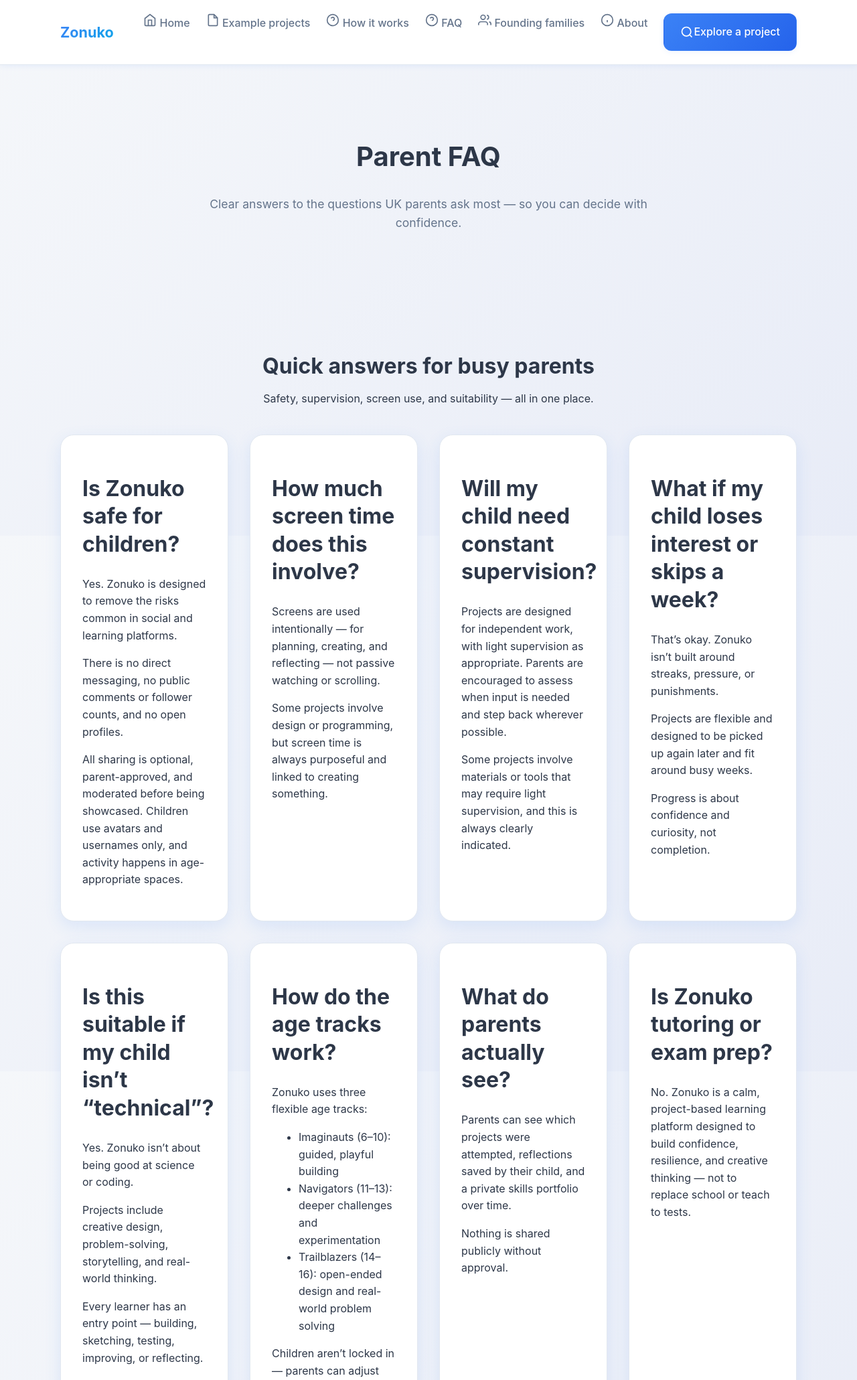
After one commit to StaceyRb89/zonukoapp, a Django app: page /faq/ in a window 1280 px wide. The commit adds this page. Shown: the top 2061 px of the page at 67% size. Run offline with Django 5.2, Linux system fonts and the light colour scheme.

Commit message:
Add parent FAQ page

```diff
--- /dev/null
+++ b/apps/core/templates/core/faq.html
@@ -0,0 +1,95 @@
+{% extends 'base.html' %}
+
+{% block title %}Parent FAQ | Zonuko{% endblock %}
+
+{% block content %}
+<section class="hero">
+    <div class="container">
+        <div class="section-heading">
+            <h1>Parent FAQ</h1>
+            <p class="lead">Clear answers to the questions UK parents ask most — so you can decide with confidence.</p>
+        </div>
+    </div>
+</section>
+
+<section class="section">
+    <div class="container">
+        <div class="section-heading">
+            <h2>Quick answers for busy parents</h2>
+            <p>Safety, supervision, screen use, and suitability — all in one place.</p>
+        </div>
+        <div class="card-grid">
+            <article class="card">
+                <h2>Is Zonuko safe for children?</h2>
+                <p>Yes. Zonuko is designed to remove the risks common in social and learning platforms.</p>
+                <p>There is no direct messaging, no public comments or follower counts, and no open profiles.</p>
+                <p>All sharing is optional, parent-approved, and moderated before being showcased. Children use avatars and usernames only, and activity happens in age-appropriate spaces.</p>
+            </article>
+            <article class="card">
+                <h2>How much screen time does this involve?</h2>
+                <p>Screens are used intentionally — for planning, creating, and reflecting — not passive watching or scrolling.</p>
+                <p>Some projects involve design or programming, but screen time is always purposeful and linked to creating something.</p>
+            </article>
+            <article class="card">
+                <h2>Will my child need constant supervision?</h2>
+                <p>Projects are designed for independent work, with light supervision as appropriate. Parents are encouraged to assess when input is needed and step back wherever possible.</p>
+                <p>Some projects involve materials or tools that may require light supervision, and this is always clearly indicated.</p>
+            </article>
+            <article class="card">
+                <h2>What if my child loses interest or skips a week?</h2>
+                <p>That’s okay. Zonuko isn’t built around streaks, pressure, or punishments.</p>
+                <p>Projects are flexible and designed to be picked up again later and fit around busy weeks.</p>
+                <p>Progress is about confidence and curiosity, not completion.</p>
+            </article>
+            <article class="card">
+                <h2>Is this suitable if my child isn’t “technical”?</h2>
+                <p>Yes. Zonuko isn’t about being good at science or coding.</p>
+                <p>Projects include creative design, problem-solving, storytelling, and real-world thinking.</p>
+                <p>Every learner has an entry point — building, sketching, testing, improving, or reflecting.</p>
+            </article>
+            <article class="card">
+                <h2>How do the age tracks work?</h2>
+                <p>Zonuko uses three flexible age tracks:</p>
+                <ul>
+                    <li>Imaginauts (6–10): guided, playful building</li>
+                    <li>Navigators (11–13): deeper challenges and experimentation</li>
+                    <li>Trailblazers (14–16): open-ended design and real-world problem solving</li>
+                </ul>
+                <p>Children aren’t locked in — parents can adjust tracks based on confidence and interest.</p>
+            </article>
+            <article class="card">
+                <h2>What do parents actually see?</h2>
+                <p>Parents can see which projects were attempted, reflections saved by their child, and a private skills portfolio over time.</p>
+                <p>Nothing is shared publicly without approval.</p>
+            </article>
+            <article class="card">
+                <h2>Is Zonuko tutoring or exam prep?</h2>
+                <p>No. Zonuko is a calm, project-based learning platform designed to build confidence, resilience, and creative thinking — not to replace school or teach to tests.</p>
+            </article>
+            <article class="card">
+                <h2>Why should I join as a founding family?</h2>
+                <p>Founding families get early access before public launch, help shape what Zonuko becomes, and can lock in a lower founding price while their membership remains active.</p>
+                <p>There’s no obligation — just a chance to be part of building something thoughtful from the start.</p>
+            </article>
+            <article class="card">
+                <h2>What happens after I sign up?</h2>
+                <p>You’ll receive a launch email when Zonuko opens, clear instructions to get started, and the option to give feedback as a founding family.</p>
+                <p>No spam. No pressure.</p>
+            </article>
+        </div>
+    </div>
+</section>
+
+<section class="section">
+    <div class="container">
+        <div class="section-heading">
+            <h2>Ready to join the founding families?</h2>
+            <p>Get early access and help shape what Zonuko becomes from the very start.</p>
+        </div>
+        <div class="hero-actions">
+            <a class="button primary" href="{% url 'founding:founding' %}">Join the founding families</a>
+            <a class="button" href="{% url 'core:home' %}">Back to Home</a>
+        </div>
+    </div>
+</section>
+{% endblock %}
--- a/apps/core/urls.py
+++ b/apps/core/urls.py
@@ -9,4 +9,5 @@ urlpatterns = [
     path("about/", views.about, name="about"),
     path("example-projects/", views.example_projects, name="example_projects"),
     path("how-it-works/", views.how_it_works, name="how_it_works"),
+    path("faq/", views.FaqView.as_view(), name="faq"),
 ]
--- a/apps/core/views.py
+++ b/apps/core/views.py
@@ -1,4 +1,5 @@
 from django.shortcuts import render
+from django.views.generic import TemplateView
 
 
 def home(request):
@@ -15,3 +16,7 @@ def how_it_works(request):
 
 def example_projects(request):
     return render(request, "core/example_projects.html")
+
+
+class FaqView(TemplateView):
+    template_name = "core/faq.html"
--- a/templates/partials/nav.html
+++ b/templates/partials/nav.html
@@ -39,6 +39,14 @@
                     <line x1="12" y1="17" x2="12.01" y2="17"/>
                 </svg>
                 How it works
+            </a>
+            <a href="{% url 'core:faq' %}">
+                <svg width="20" height="20" viewBox="0 0 24 24" fill="none" stroke="currentColor" stroke-width="2">
+                    <circle cx="12" cy="12" r="10"/>
+                    <path d="M9.09 9a3 3 0 0 1 5.83 1c0 2-3 3-3 3"/>
+                    <line x1="12" y1="17" x2="12.01" y2="17"/>
+                </svg>
+                FAQ
             </a>
             <a href="{% url 'founding:founding' %}">
                 <svg width="20" height="20" viewBox="0 0 24 24" fill="none" stroke="currentColor" stroke-width="2">
```
